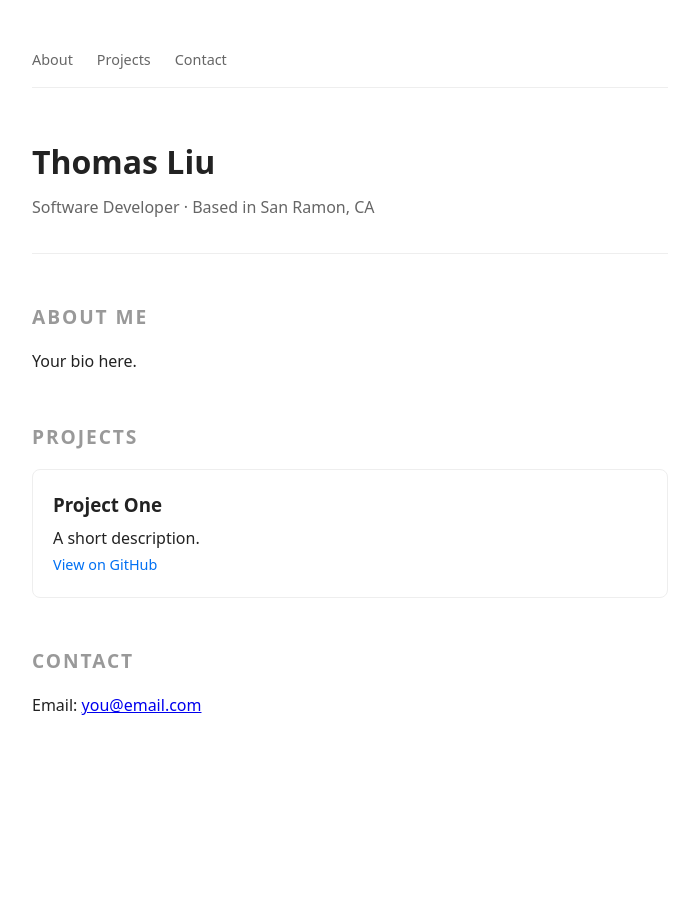
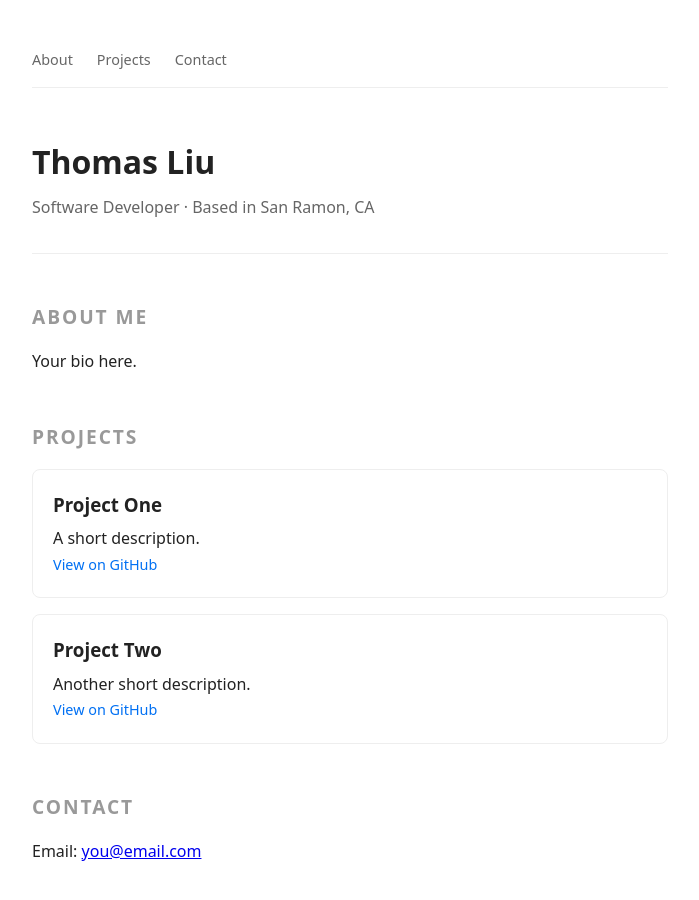
Before and after one commit to tliu3157/personal-website, a React (Vite) app in the folder my-website-react/: page / in a window 1280 px wide. Shown: the top 900 px of the page, without its empty margins (290-989 px from the left). Before the commit the page ends 800 px from the top, so only its background shows below. Built offline with nearby package versions, Linux system fonts and the light colour scheme.

Commit message:
new project

```diff
--- a/my-website-react/src/App.jsx
+++ b/my-website-react/src/App.jsx
@@ -71,6 +71,11 @@ function App() {
           description="A short description."
           link="https://github.com"
         />
+        <ProjectCard
+          title="Project Two"
+          description="Another short description."
+          link="https://github.com"
+        />
       </section>
 
       <section id="contact" ref={contactRef} className="fade-section">
```
